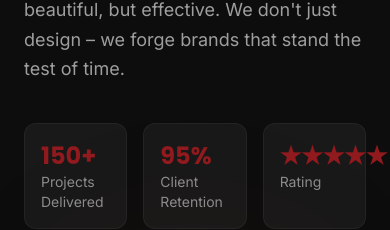
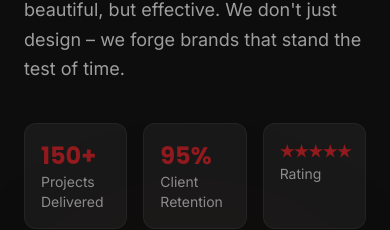
Before and after one commit to yashvasudeva1/design_forge, a React (Vite) app: page / in a window 390 px wide. Shown: the part 1998-2228 px from the top of the page. Built offline with nearby package versions, Linux system fonts and the light colour scheme.

Commit message:
corrected stars placmenet in mobile view

```diff
--- a/src/components/About.jsx
+++ b/src/components/About.jsx
@@ -181,7 +181,7 @@ const About = () => {
               ].map((item) => (
                 <div key={item.label} className="p-4 bg-white/5 rounded-xl border border-white/5">
                   <div
-                    className="font-heading text-2xl font-bold text-forge-crimson"
+                    className={`font-heading font-bold text-forge-crimson ${item.isRating ? 'text-base sm:text-lg md:text-2xl' : 'text-2xl'}`}
                     style={item.isRating ? { color: '#901a1d' } : {}}
                   >
                     {item.value}
```
